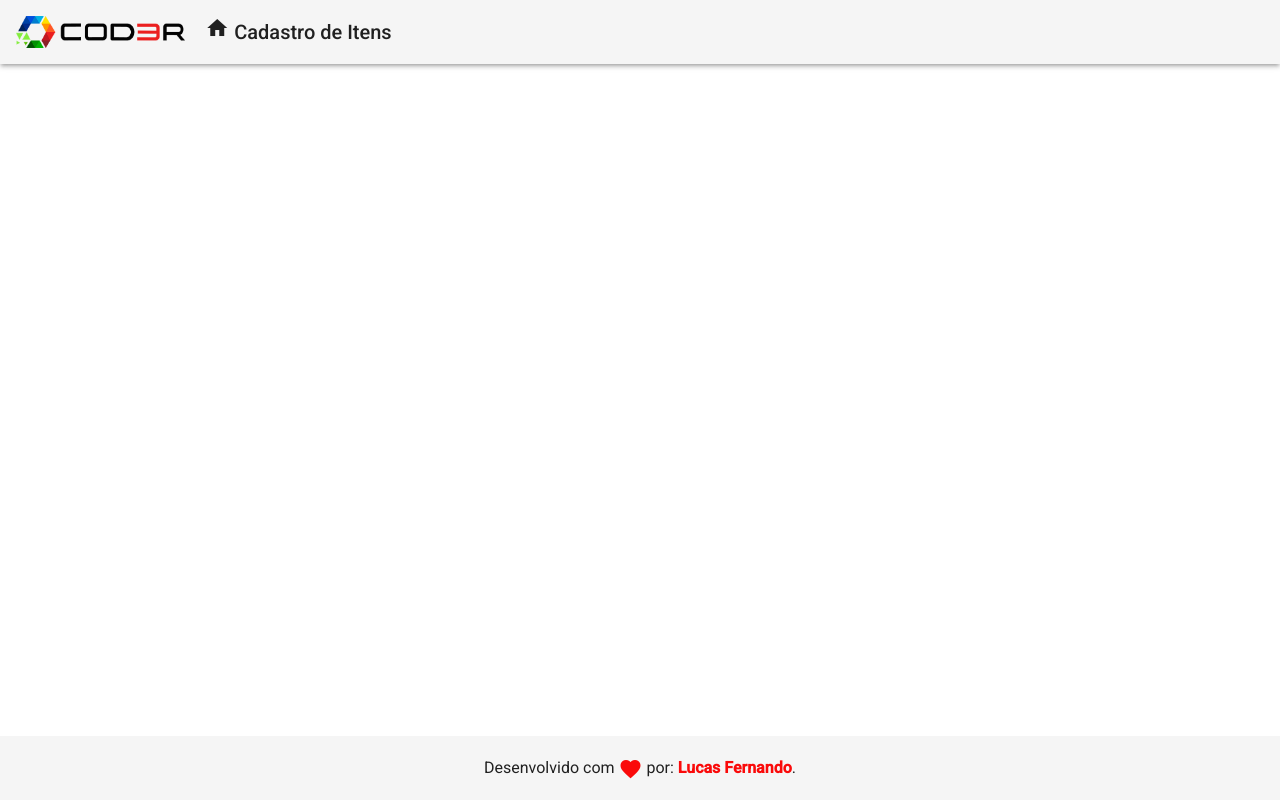
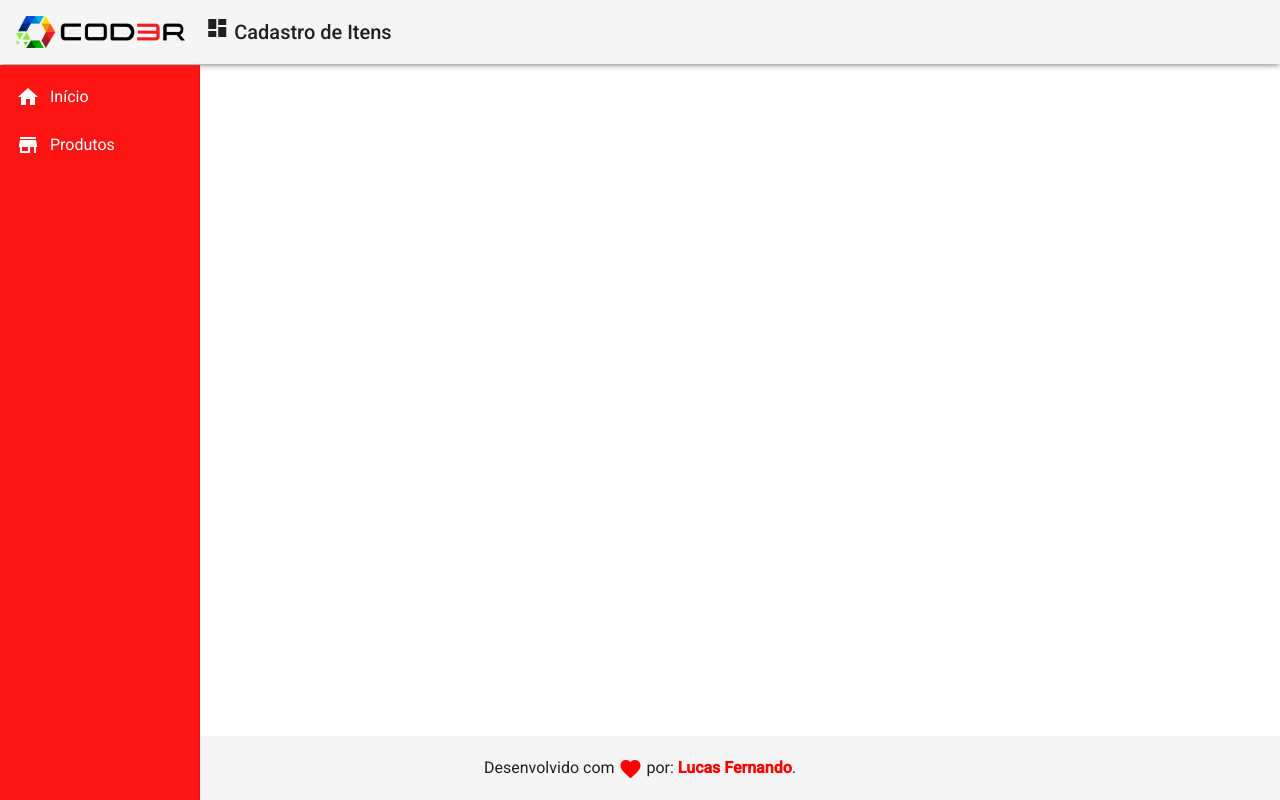
Before and after one commit to Lucas98Fernando/RegistrationSystem-Angular, an Angular app in the folder frontend/: page / in a window 1280 px wide. Built offline with nearby package versions, Linux system fonts and the light colour scheme.

Commit message:
Adding a side navigation bar

```diff
--- a/frontend/src/app/app.component.html
+++ b/frontend/src/app/app.component.html
@@ -1,2 +1,3 @@
 <app-header></app-header>
+<app-nav></app-nav>
 <app-footer></app-footer>
--- a/frontend/src/app/components/template/header/header.component.html
+++ b/frontend/src/app/components/template/header/header.component.html
@@ -7,7 +7,7 @@
     <spam class="title-group">
         <a class="title">
             <i class="material-icons">
-                home
+                dashboard
             </i>
             Cadastro de Itens
         </a>
--- /dev/null
+++ b/frontend/src/app/components/template/nav/nav.component.css
@@ -0,0 +1,10 @@
+.sidenav {
+    background-color: #FF1515;
+    width: 200px;
+}
+.sidenav a {
+    color: #fff;
+}
+.sidenav i {
+    padding-right: 10px;
+}
--- /dev/null
+++ b/frontend/src/app/components/template/nav/nav.component.html
@@ -0,0 +1,18 @@
+<mat-sidenav-container class="container">
+    <mat-sidenav class="sidenav" mode="side" opened fixed fixedInViewport="true" fixedTopGap="65">
+        <mat-nav-list class="nav-list">
+            <a mat-list-item>
+                <i class="material-icons">
+                    home
+                </i>
+                Início
+            </a>
+            <a mat-list-item>
+                <i class="material-icons">
+                    store
+                </i>
+                Produtos
+            </a>
+        </mat-nav-list>
+    </mat-sidenav>
+</mat-sidenav-container>
--- /dev/null
+++ b/frontend/src/app/components/template/nav/nav.component.ts
@@ -0,0 +1,15 @@
+import { Component, OnInit } from '@angular/core';
+
+@Component({
+  selector: 'app-nav',
+  templateUrl: './nav.component.html',
+  styleUrls: ['./nav.component.css']
+})
+export class NavComponent implements OnInit {
+
+  constructor() { }
+
+  ngOnInit(): void {
+  }
+
+}
--- a/frontend/src/styles.css
+++ b/frontend/src/styles.css
@@ -9,7 +9,7 @@
   font-family: Roboto, "Helvetica Neue", sans-serif;
 }
 .red {
-  color: rgb(250, 10, 10);
+  color:#FF0000;
 }
 .v-middle {
     vertical-align: middle;
```
Also changed, not shown: frontend/src/app/app.module.ts (+10 -2 lines).
